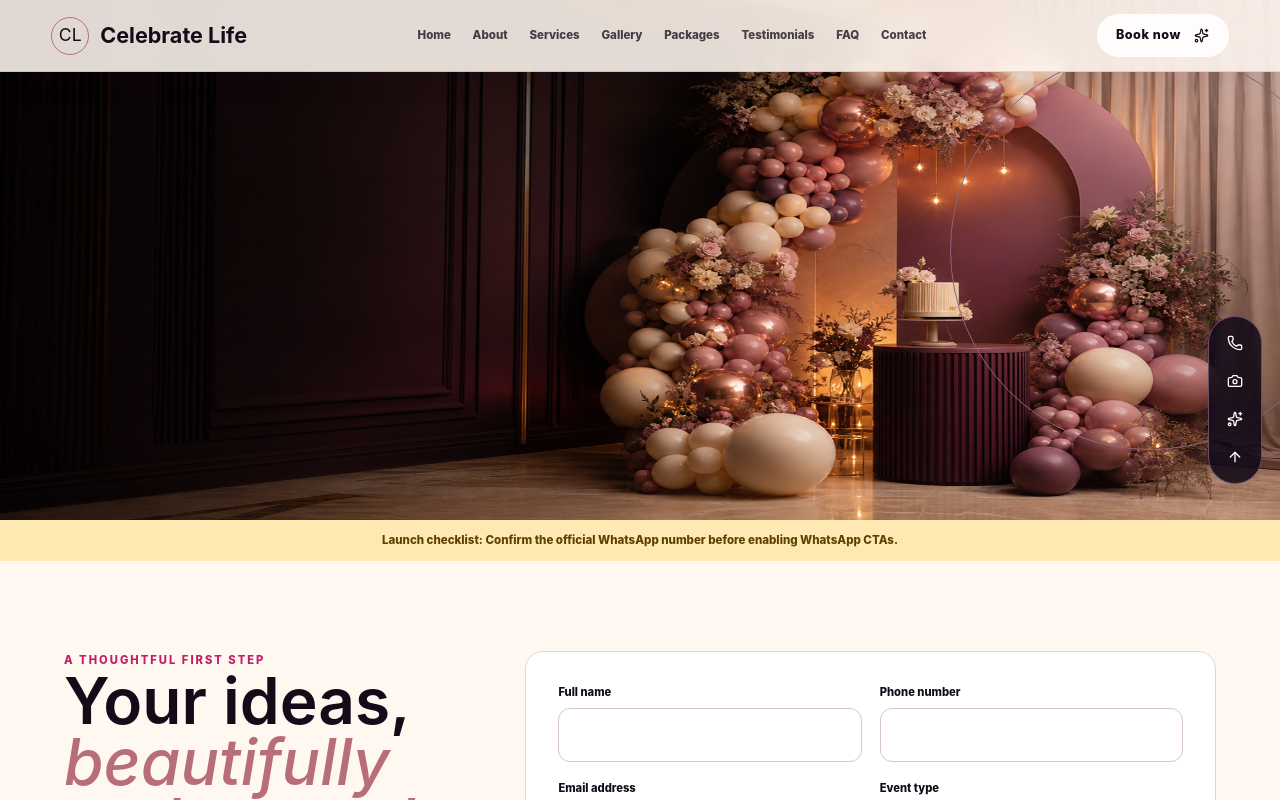
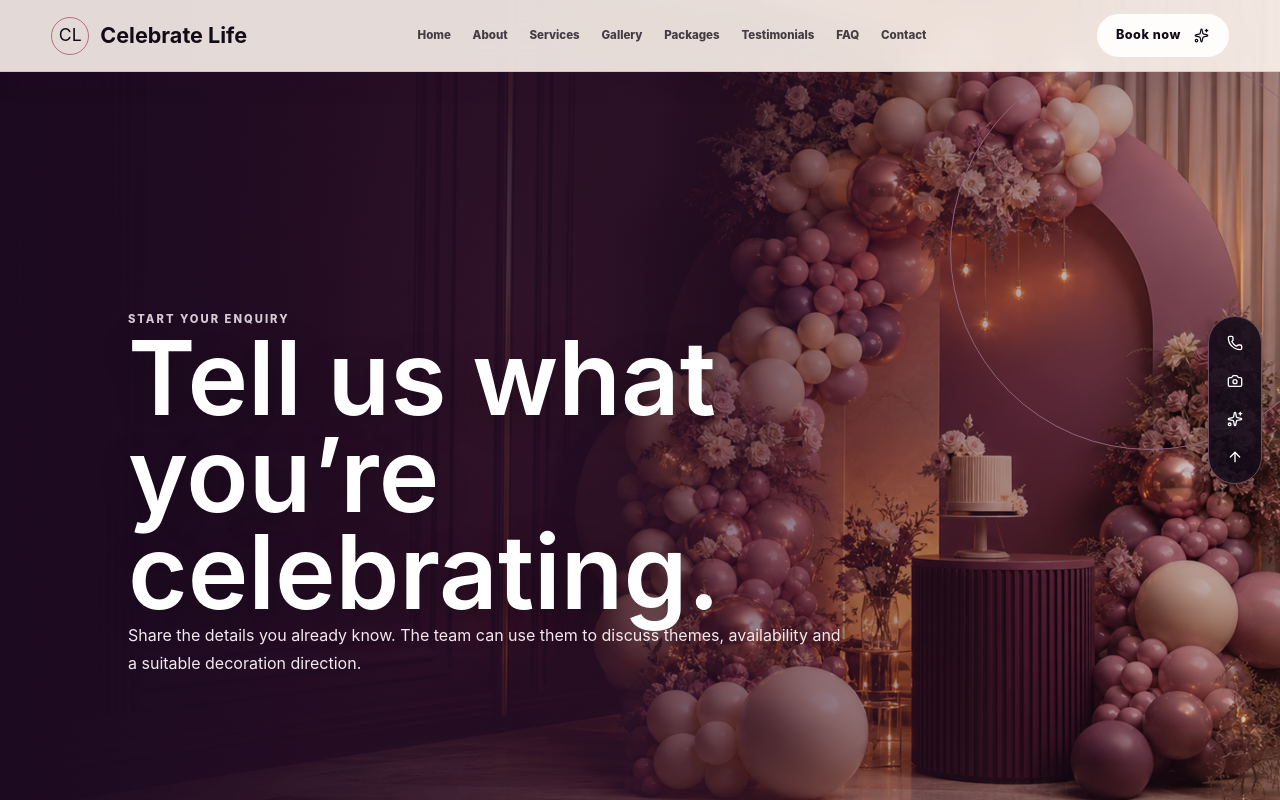
Before and after one commit to satitech-official/celebration-life-indore, a Next.js app: page /book in a window 1280 px wide. Shown: the top 800 px of the page. Built offline with nearby package versions, Linux system fonts and the light colour scheme.

Commit message:
Style visual page heroes and image-rich cards

```diff
--- a/app/enhancements.css
+++ b/app/enhancements.css
@@ -21,5 +21,14 @@
 .map-section{margin-top:80px;align-items:center}
 .map-frame{height:480px;border-radius:20px;overflow:hidden;box-shadow:0 25px 70px rgba(40,17,52,.15)}
 .map-frame iframe{width:100%;height:100%;border:0}
+.page-hero-visual{position:relative;isolation:isolate;min-height:520px;display:flex;align-items:flex-end;overflow:hidden;color:#fff}
+.page-hero-image{object-fit:cover;z-index:-3}
+.page-hero-overlay{position:absolute;inset:0;z-index:-2;background:linear-gradient(90deg,rgba(29,10,35,.92),rgba(55,20,54,.62),rgba(35,10,29,.2))}
+.page-hero-content{position:relative;width:min(1200px,92vw);margin:0 auto;padding:150px 0 82px;max-width:900px;margin-left:max(4vw,calc((100vw - 1200px)/2))}
+.page-hero-content h1{color:#fff;text-shadow:0 8px 35px rgba(0,0,0,.28)}
+.page-hero-content>p:last-child{max-width:720px;color:#f4e9ef}
+.service-card-media{position:relative;min-height:210px;overflow:hidden;border-radius:16px 16px 0 0}
+.service-card-media img{object-fit:cover;transition:transform .5s ease}
+.simple-service:hover .service-card-media img{transform:scale(1.05)}
 @media(max-width:1100px){.testimonial-grid{grid-template-columns:repeat(2,1fr)}}
-@media(max-width:700px){.testimonial-grid{grid-template-columns:1fr}.lightbox{padding:14px}.lightbox>div{height:76vh}.lightbox footer{align-items:flex-start;flex-direction:column}.map-frame{height:360px}}
+@media(max-width:700px){.testimonial-grid{grid-template-columns:1fr}.lightbox{padding:14px}.lightbox>div{height:76vh}.lightbox footer{align-items:flex-start;flex-direction:column}.map-frame{height:360px}.page-hero-visual{min-height:440px}.page-hero-content{padding:130px 0 56px;margin-left:4vw}.service-card-media{min-height:190px}}
```
